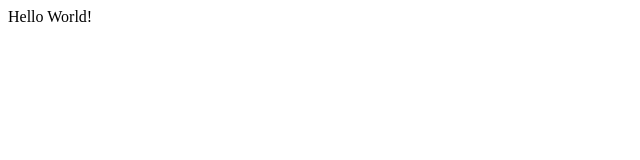
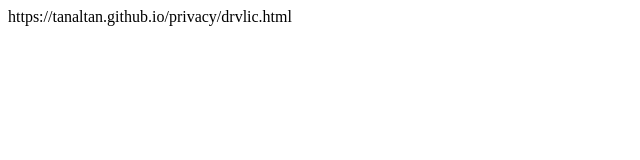
Before and after one commit to tanaltan/tanaltan.github.io, a plain HTML site: page privacy/index.html in a window 1280 px wide. Shown: the whole page, without its empty margins (0-640 px from the left). Drawn offline with Linux system fonts and the light colour scheme.

Commit message:
Update index.html

```diff
--- a/privacy/index.html
+++ b/privacy/index.html
@@ -4,6 +4,6 @@
         <title>Tanaltan Apps Privacy Policy Links</title>
     </head>
     <body>
-Hello World!
+https://tanaltan.github.io/privacy/drvlic.html
     </body>
 </html>
```
